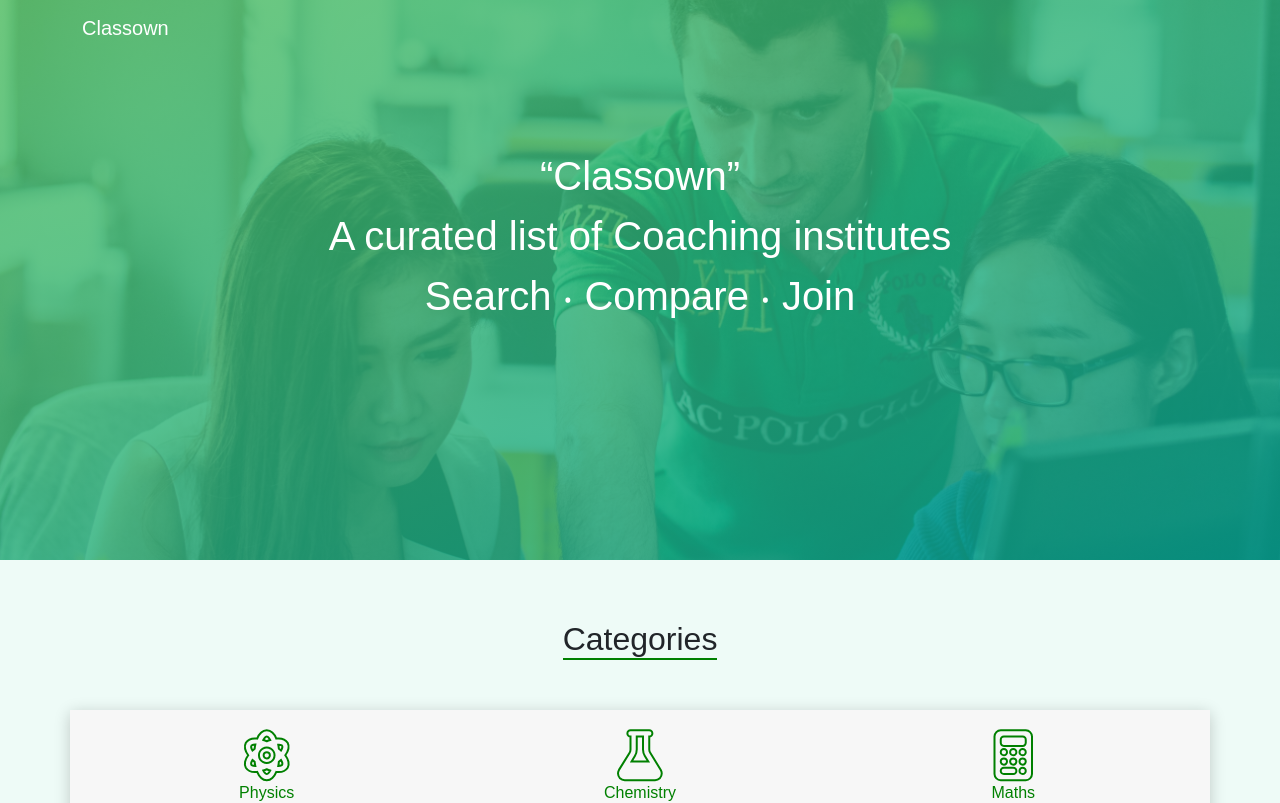
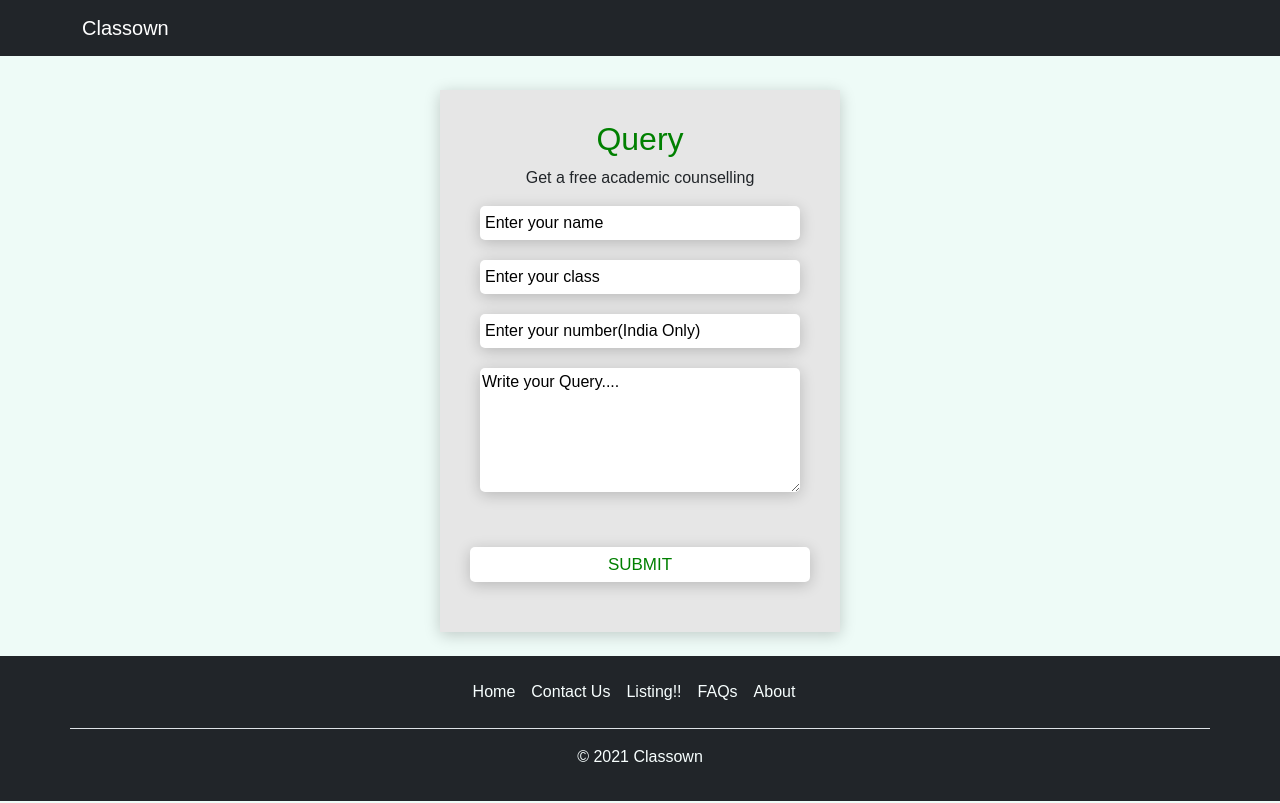
Before and after one commit to classown1/frontend, a React (Create React App) app: page / in a window 1280 px wide. Shown: the top 803 px of the page. Built offline with nearby package versions, Linux system fonts and the light colour scheme; no server answers; a web font is replaced by a local one.

Commit message:
chnaged the home address

```diff
--- a/src/index.js
+++ b/src/index.js
@@ -19,8 +19,8 @@ root.render(
     <Router>
       <Routes>
         <Route exact path="/coaching/:id" element={<Details />}></Route>
-        <Route exact path="/" element={<App />}></Route>
-        <Route exact path="/studentForm" element={<StudentForm />}></Route>
+        <Route exact path="/home" element={<App />}></Route>
+        <Route exact path="/" element={<StudentForm />}></Route>
         <Route exact path="/listing" element={<TeacherForm />}></Route>
       </Routes>
     </Router>
```
